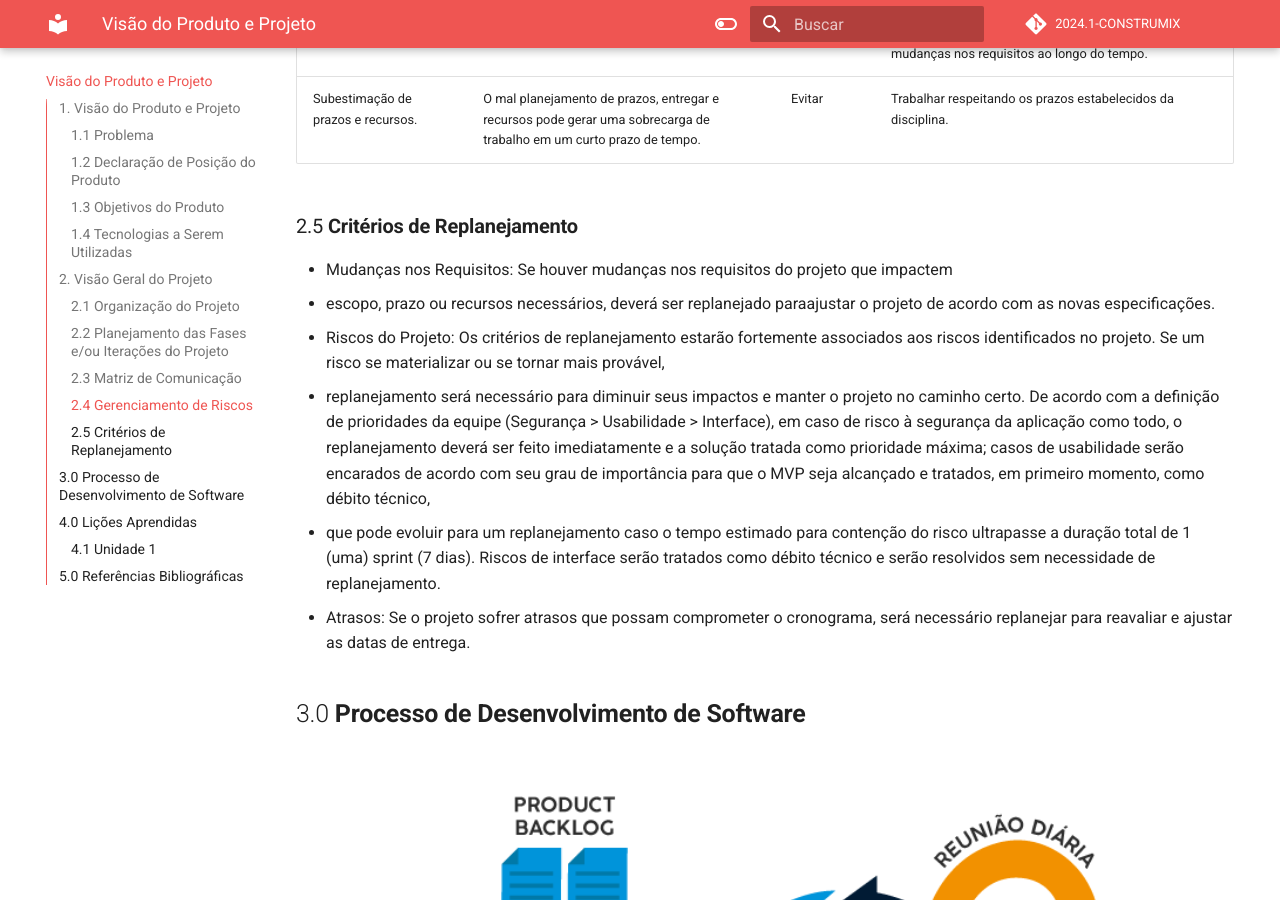
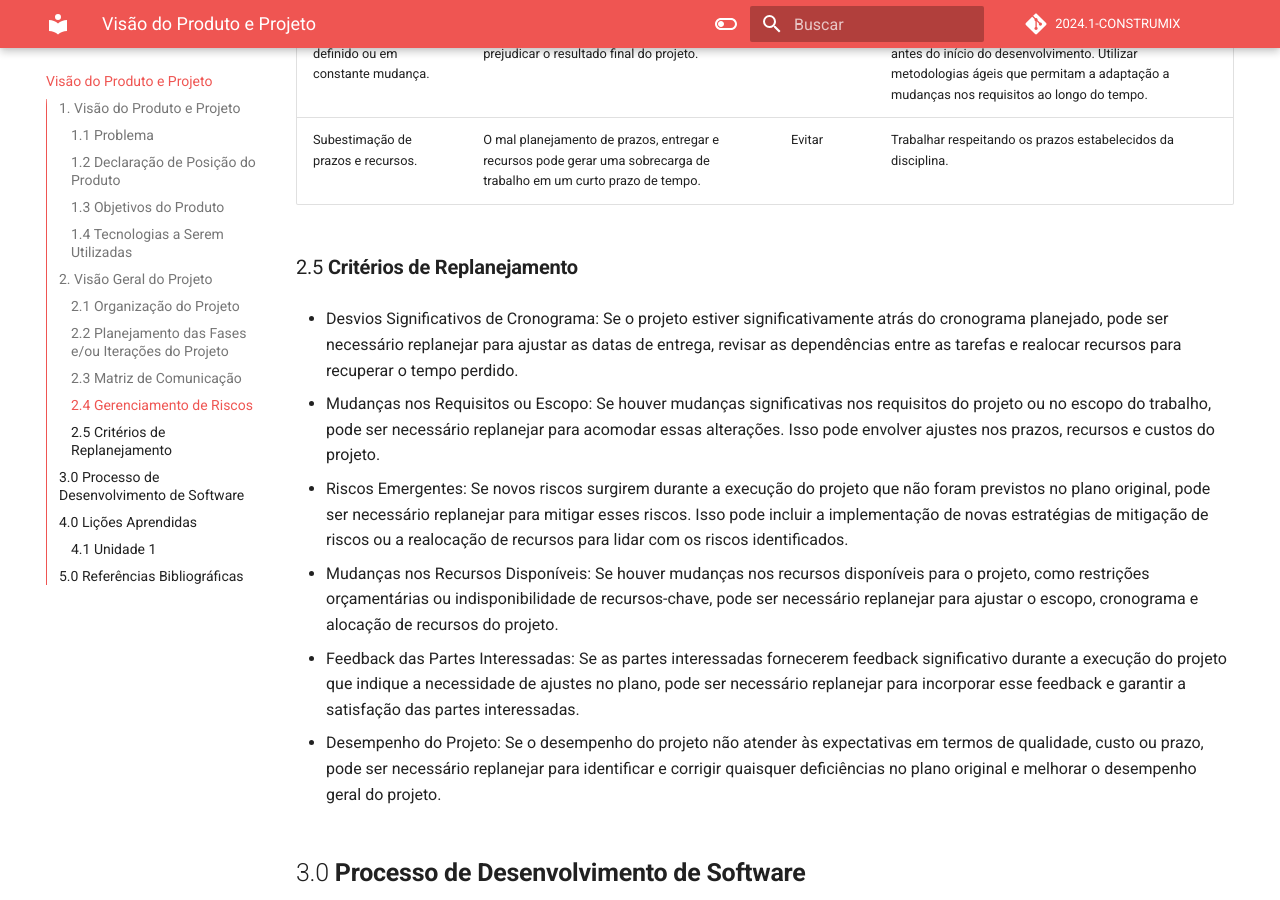
Before and after one commit to mdsreq-fga-unb/2024.1-CONSTRUMIX, an MkDocs documentation site: the page built from docs/documentoVisao.md, in a window 1280 px wide and 900 px high, scrolled down 4578 px. Built offline with MkDocs 1.6.1 and Material for MkDocs 9.7.7, drawn with Linux system fonts in a browser that asks for light colours; some web fonts are replaced; comment, search, counter and statistics services are not loaded; some of the changed text lies outside the part shown.

Commit message:
Add Critérios de Replanejamento

```diff
--- a/docs/documentoVisao.md
+++ b/docs/documentoVisao.md
@@ -68,18 +68,18 @@ Tabela 3 – Planejamento e Sprint
 |-|-|-|-|-|-|-|
 | | | | | | | |
 |Sprint 0 | Definição do projeto.| 01/04| 08/04 | Escolha do tema e definição do escopo do projeto.| TODOS | 100% |
-|Sprint 1 |Revisão dos fundamentos de Engenharia de Software. |08/04 |15/04 | |TODOS | |
-|Sprint 2 | Definição do processo de ER.|15/04 |22/04 | |TODOS | |
+|Sprint 1 |Revisão dos fundamentos de Engenharia de Software. |08/04 |15/04 | Apresentação sobre os processos e fundamentos de engenharia de software |TODOS | 100% |
+|Sprint 2 | Definição do processo de ER.|15/04 |22/04 | Visão do produto e projeto |TODOS | |
 |Sprint 3 |Elaboração do backlog do produto. |22/04 |29/04 | SAFe e User Story.|TODOS | |
-|Sprint 4 | Definição do MVP.|29/04 |06/05 | |TODOS | |
+|Sprint 4 | Definição do MVP.|29/04 |06/05 | Documento de escopo do MVP |TODOS | |
 |Sprint 5 |Refinamento do backlog. |06/05 |13/05 |Definição de critérios de aceitação. |TODOS | |
 |Sprint 6 | User Story Mapping.|13/05 |20/05 |Protótipo de telas. |TODOS | |
-|Sprint 7 | Modelagem de casos de uso.|20/05 |27/05 | |TODOS | |
-|Sprint 8 | Desenvolvimento do MVP.|27/05 |03/06 | |TODOS | |
+|Sprint 7 | Modelagem de casos de uso.|20/05 |27/05 | Diagrama de casos de uso |TODOS | |
+|Sprint 8 | Desenvolvimento do MVP.|27/05 |03/06 | Protótipos do MVP |TODOS | |
 |Sprint 9 |Desenvolvimento do MVP. |03/06 |10/06 |Deploy |TODOS | |
-|Sprint 10 |Testes de aceitação. |10/06 |17/06 | |TODOS | |
-|Sprint 11 |Correções e ajustes finais no software. |17/06 |24/06 | |TODOS | |
-|Sprint 12 |Preparação final para entrega do projeto.|24/06 |01/07 | |TODOS | |
+|Sprint 10 |Testes de aceitação. |10/06 |17/06 | Planos de teste e casos de teste |TODOS | |
+|Sprint 11 |Correções e ajustes finais no software. |17/06 |24/06 | Escopo final |TODOS | |
+|Sprint 12 |Preparação final para entrega do projeto.|24/06 |01/07 | Software final |TODOS | |
 
 ### 2.3 **Matriz de Comunicação**
 
@@ -105,12 +105,17 @@ Tabela 4 – Comunicação do grupo
 
 ### 2.5 **Critérios de Replanejamento**
 
-- Mudanças nos Requisitos: Se houver mudanças nos requisitos do projeto que impactem
-  - escopo, prazo ou recursos necessários, deverá ser replanejado paraajustar o projeto de acordo com as novas especificações.
-- Riscos do Projeto: Os critérios de replanejamento estarão fortemente associados aos riscos identificados no projeto. Se um risco se materializar ou se tornar mais provável,
-  - replanejamento será necessário para diminuir seus impactos e manter o projeto no caminho certo. De acordo com a definição de prioridades da equipe (Segurança > Usabilidade > Interface), em caso de risco à segurança da aplicação como todo, o replanejamento deverá ser feito imediatamente e a solução tratada como prioridade máxima; casos de usabilidade serão encarados de acordo com seu grau de importância para que o MVP seja alcançado e tratados, em primeiro momento, como débito técnico,
-  - que pode evoluir para um replanejamento caso o tempo estimado para contenção do risco ultrapasse a duração total de 1 (uma) sprint (7 dias). Riscos de interface serão tratados como débito técnico e serão resolvidos sem necessidade de replanejamento.
-- Atrasos: Se o projeto sofrer atrasos que possam comprometer o cronograma, será necessário replanejar para reavaliar e ajustar as datas de entrega.
+ - Desvios Significativos de Cronograma: Se o projeto estiver significativamente atrás do cronograma planejado, pode ser necessário replanejar para ajustar as datas de entrega, revisar as dependências entre as tarefas e realocar recursos para recuperar o tempo perdido.
+
+ - Mudanças nos Requisitos ou Escopo: Se houver mudanças significativas nos requisitos do projeto ou no escopo do trabalho, pode ser necessário replanejar para acomodar essas alterações. Isso pode envolver ajustes nos prazos, recursos e custos do projeto.
+
+ - Riscos Emergentes: Se novos riscos surgirem durante a execução do projeto que não foram previstos no plano original, pode ser necessário replanejar para mitigar esses riscos. Isso pode incluir a implementação de novas estratégias de mitigação de riscos ou a realocação de recursos para lidar com os riscos identificados.
+
+ - Mudanças nos Recursos Disponíveis: Se houver mudanças nos recursos disponíveis para o projeto, como restrições orçamentárias ou indisponibilidade de recursos-chave, pode ser necessário replanejar para ajustar o escopo, cronograma e alocação de recursos do projeto.
+
+ - Feedback das Partes Interessadas: Se as partes interessadas fornecerem feedback significativo durante a execução do projeto que indique a necessidade de ajustes no plano, pode ser necessário replanejar para incorporar esse feedback e garantir a satisfação das partes interessadas.
+
+ - Desempenho do Projeto: Se o desempenho do projeto não atender às expectativas em termos de qualidade, custo ou prazo, pode ser necessário replanejar para identificar e corrigir quaisquer deficiências no plano original e melhorar o desempenho geral do projeto.
 
 ## 3.0 **Processo de Desenvolvimento de Software**
 
```
Also changed, not shown: site/css/style.css, site/documentoVisao/index.html, site/search/search_index.json, 1 other file.
